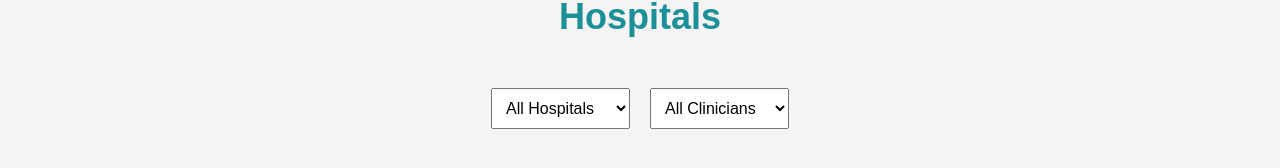
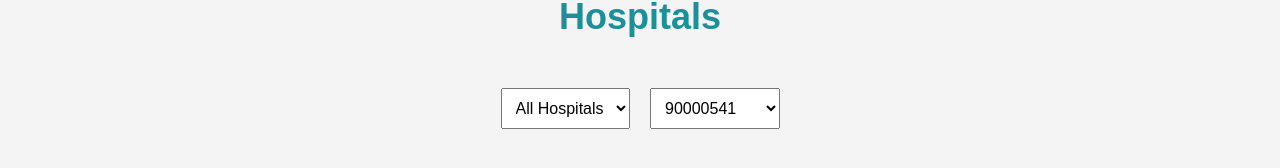
Before and after one commit to simingwu001215/Bronchiolitis_Comparison.github.io, a plain HTML site: page index.html in a window 1280 px wide. Shown: the part 284-452 px from the top of the page. Drawn offline with Linux system fonts and the light colour scheme; a script that the page names is missing.

Commit message:
Update index.html

```diff
--- a/index.html
+++ b/index.html
@@ -31,7 +31,7 @@
             <option value="">All Hospitals</option>
         </select>
         <select id="clinicianDropdown">
-            <option value="">All Clinicians</option>
+
         </select>
     </div>
 
```
